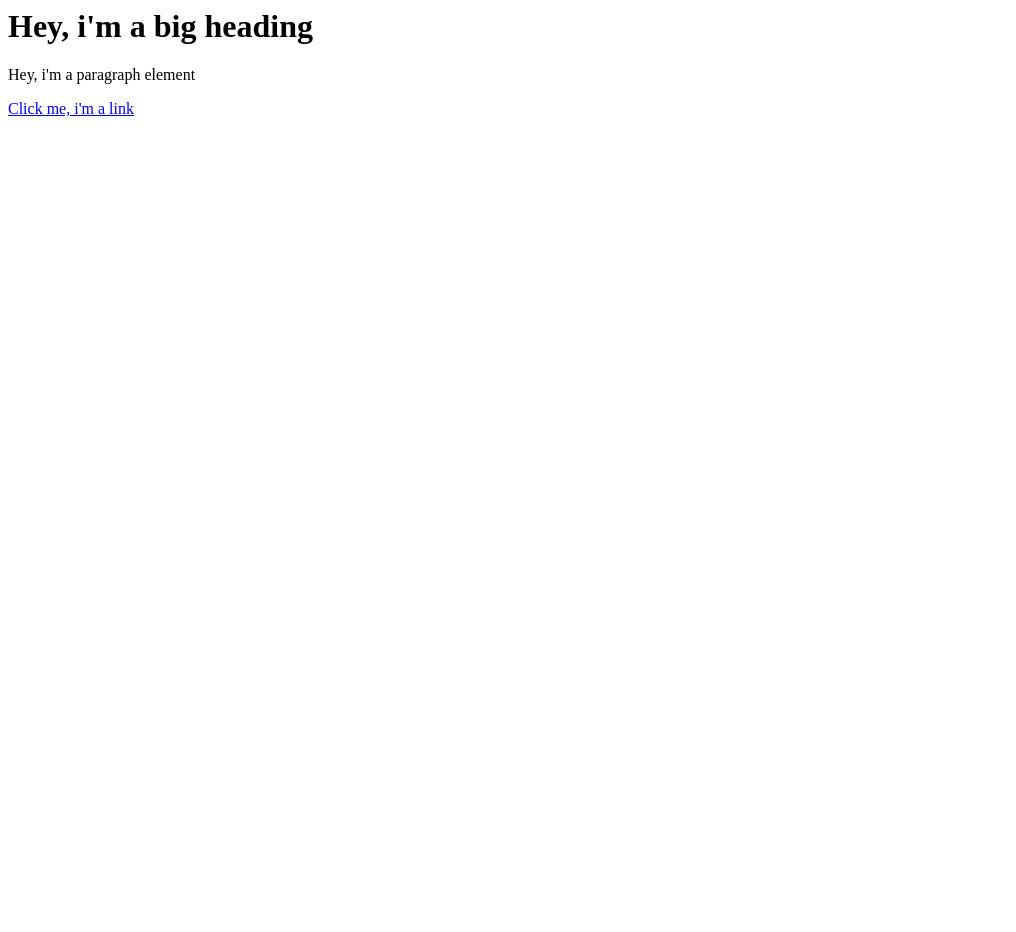
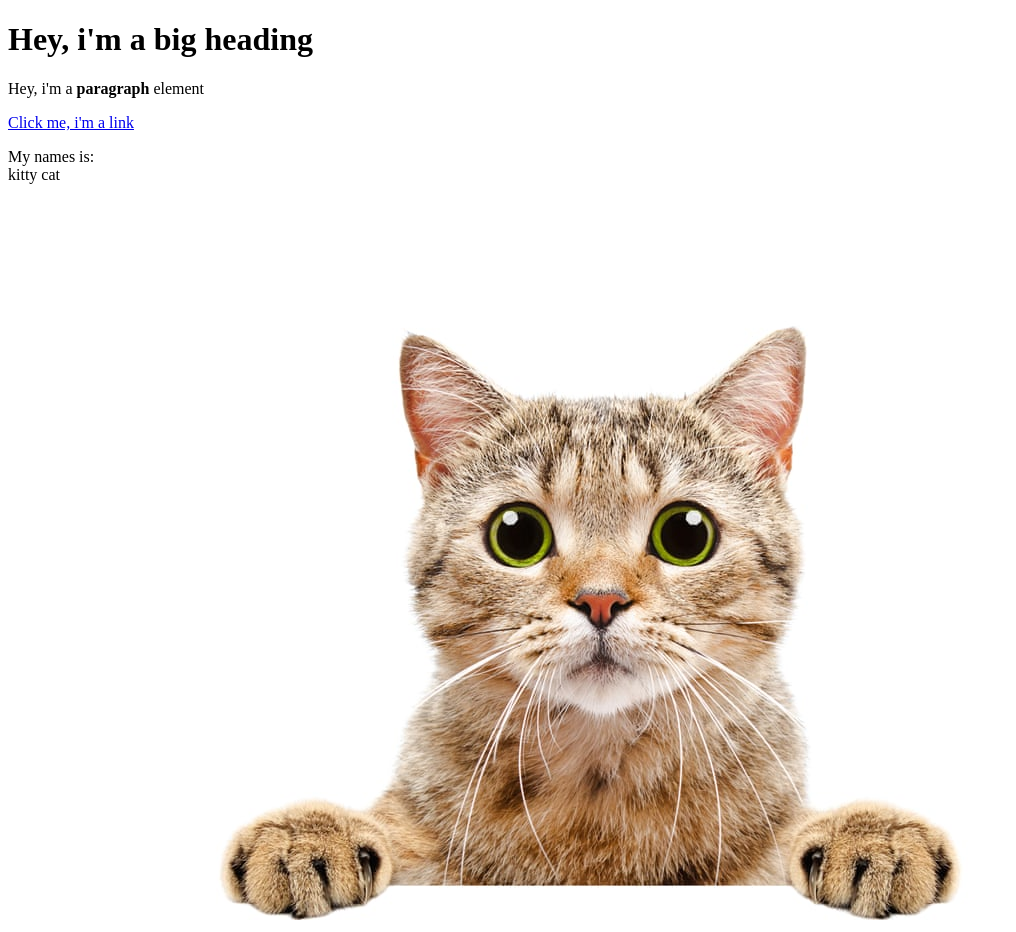
Before and after one commit to ackack33/cartoon-hero, a plain HTML site: page test.html in a window 1280 px wide. Shown: the whole page, without its empty margins (0-1016 px from the left). Before the commit the page ends 800 px from the top, so only its background shows below. Drawn offline with Linux system fonts and the light colour scheme.

Commit message:
added a cat image and a few more elements

```diff
--- a/test.html
+++ b/test.html
@@ -1,3 +1,14 @@
-<h1> Hey, i'm a big heading</h1>
-<p>Hey, i'm a paragraph element</p>
-<a href="https://google.com" target="_blank" title="Let's go to google">Click me, i'm a link</a>
+<!DOCTYPE html>
+<html>
+<head>
+	<title>test page</title>
+</head>
+<body>
+	<h1> Hey, i'm a big heading</h1>
+	<p>Hey, i'm a <b>paragraph</b> element</p>
+	<a href="https://google.com" target="_blank" title="Let's go to google">Click me, i'm a link</a>
+	<p>My names is:<br>
+	kitty cat</p>
+	<img src="img/cat.jpeg">
+</body>
+</html>
```
Also changed, not shown: img/cat.jpeg (added), 1 other file.
